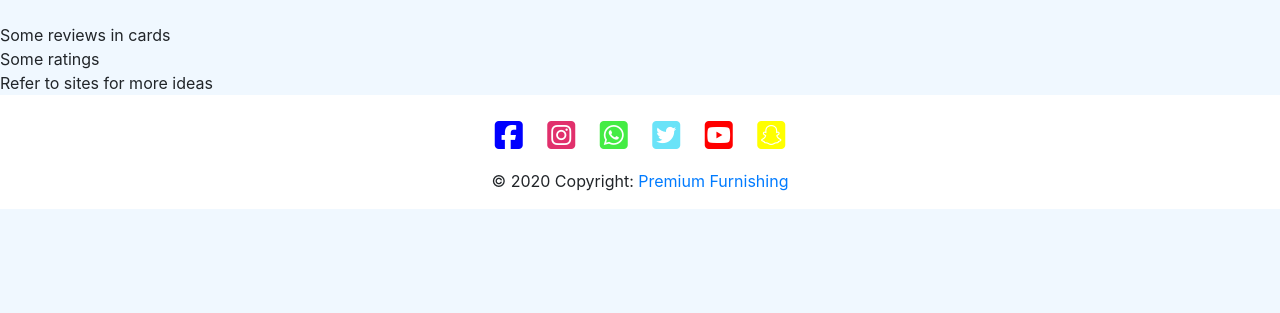
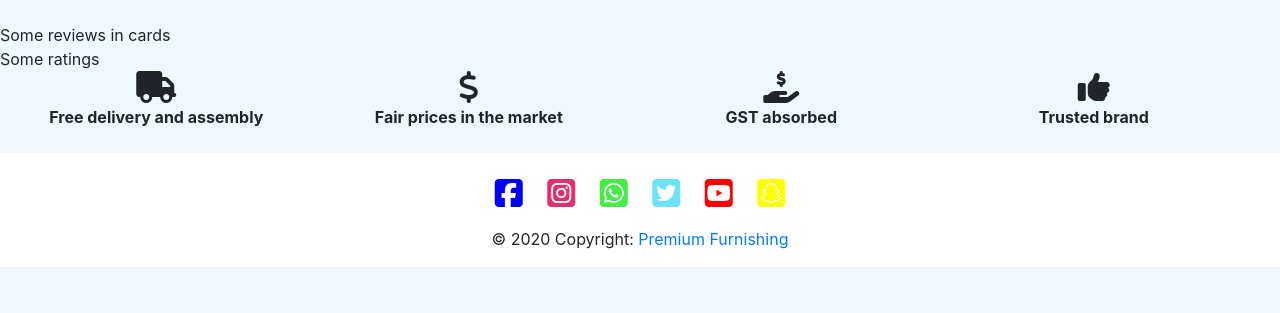
Before and after one commit to blitzace90/project4, a Django app: page /home/ in a window 1280 px wide. Shown: the part 487-800 px from the top of the page. Run offline with Django 3.2, Linux system fonts and the light colour scheme; some libraries are stand-ins or nearby versions.

Commit message:
added some icons to home page

```diff
--- a/feedback/forms.py
+++ b/feedback/forms.py
@@ -5,4 +5,4 @@ from .models import Feedback
 class CommentForm(forms.ModelForm):
     class Meta:
         model = Feedback
-        fields = {'name', 'phone', 'email', 'comments'}
+        fields = ['name', 'phone', 'email', 'comments']
--- a/furnitures/templates/furnitures/index.template.html
+++ b/furnitures/templates/furnitures/index.template.html
@@ -12,7 +12,7 @@ Home
       <div class="carousel-caption">
         <h1>Come check out our new products!</h1>
         <br>
-        <a href="#" id="caption1" class="btn btn-primary">Start shopping</a>
+        <a href="{% url 'show_all_furnitures' %}" id="caption1" class="btn btn-primary">Start shopping</a>
       </div>
     </div>
     <div class="carousel-item">
@@ -45,7 +45,28 @@ Some reviews in cards
 <br>
 Some ratings
 <br>
-Refer to sites for more ideas
+<div class="container-fluid row">
+    <div class="container col-3 text-center">
+        <i class="fas fa-truck" style="font-size: xx-large;"></i>
+        <br>
+        <b>Free delivery and assembly</b>
+    </div>
+    <div class="container col-3 text-center">
+        <i class="fas fa-dollar-sign" style="font-size: xx-large;"></i>
+        <br>
+        <b>Fair prices in the market</b>
+    </div>
+    <div class="container col-3 text-center">
+        <i class="fas fa-hand-holding-usd" style="font-size: xx-large;"></i>
+        <br>
+        <b>GST absorbed</b>
+    </div>
+    <div class="container col-3 text-center">
+        <i class="fas fa-thumbs-up" style="font-size: xx-large"></i>
+        <br>
+        <b>Trusted brand</b>
+    </div>
+</div>
 <br>
 
 {%endblock%}
```
